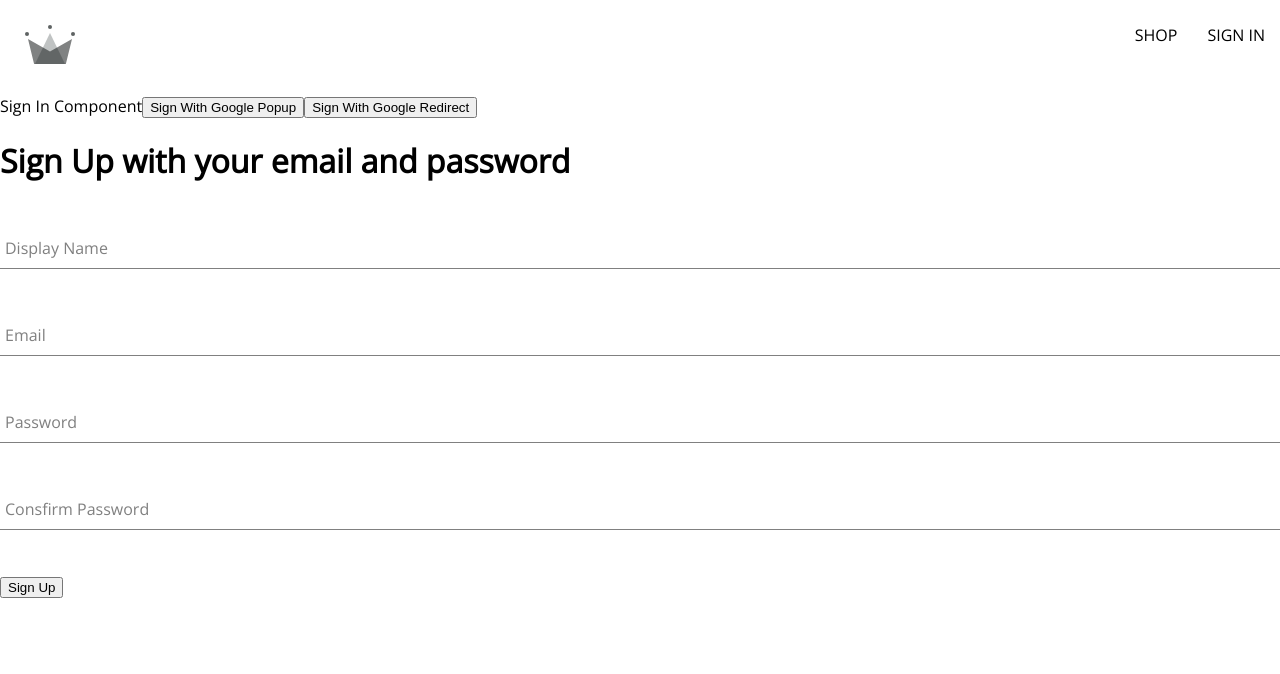
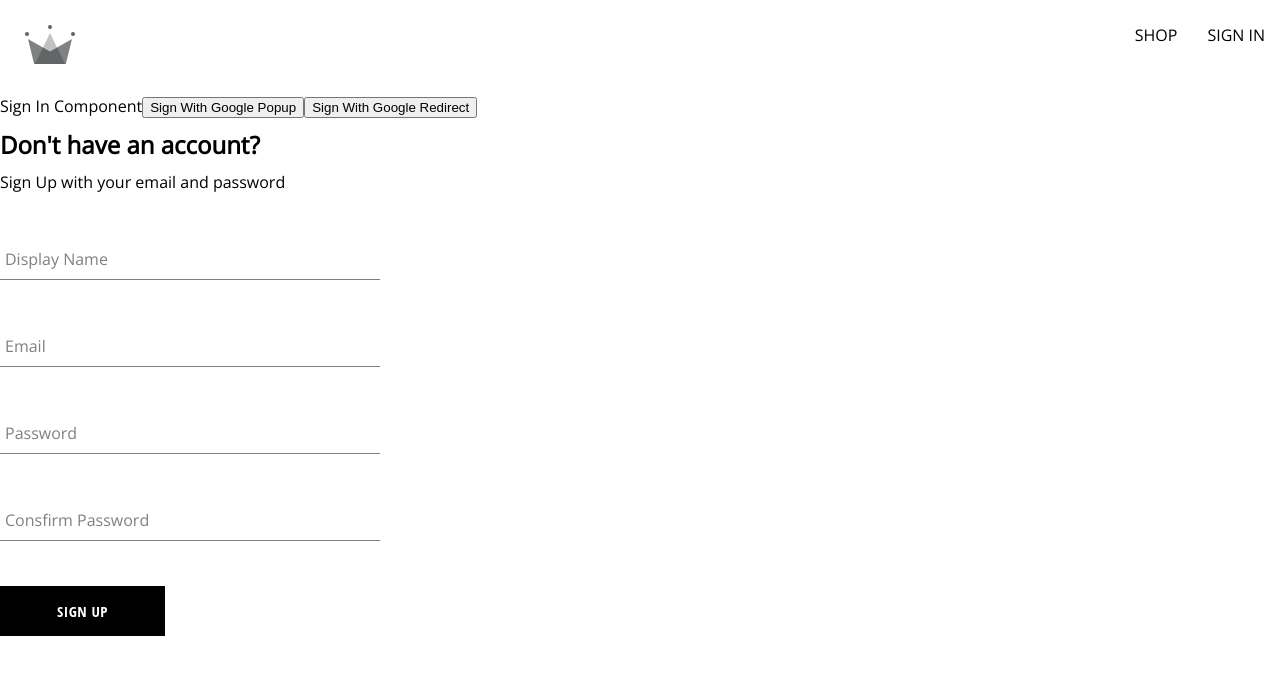
Before and after one commit to AndriiZhokh/crwn-clothing, a React (Create React App) app: page /sign-in in a window 1280 px wide. Shown: the top 674 px of the page. Built offline with nearby package versions, Linux system fonts and the light colour scheme.

Commit message:
button component

```diff
--- /dev/null
+++ b/src/components/button/button.component.jsx
@@ -0,0 +1,19 @@
+import './button.styles.scss';
+
+const BUTTON_TYPE_CLASSES = {
+  google: 'google-sign-in',
+  inverted: 'inverted',
+};
+
+const Button = ({ children, buttonType, ...otherProps }) => {
+  return (
+    <button
+      className={ `button-container ${ BUTTON_TYPE_CLASSES[ buttonType ] }` }
+      { ...otherProps }
+    >
+      { children }
+    </button>
+  );
+};
+
+export default Button;
--- /dev/null
+++ b/src/components/button/button.styles.scss
@@ -0,0 +1,46 @@
+.button-container {
+  min-width: 165px;
+  width: auto;
+  height: 50px;
+  letter-spacing: 0.5px;
+  line-height: 50px;
+  padding: 0 35px 0 35px;
+  font-size: 15px;
+  background-color: black;
+  color: white;
+  text-transform: uppercase;
+  font-family: 'Open Sans Condensed';
+  font-weight: bolder;
+  border: none;
+  cursor: pointer;
+  display: flex;
+  justify-content: center;
+
+  &:hover {
+    background-color: white;
+    color: black;
+    border: 1px solid black;
+  }
+
+  &.google-sign-in {
+    background-color: #4285f4;
+    color: white;
+
+    &:hover {
+      background-color: #357ae8;
+      border: none;
+    }
+  }
+
+  &.inverted {
+    background-color: white;
+    color: black;
+    border: 1px solid black;
+
+    &:hover {
+      background-color: black;
+      color: white;
+      border: none;
+    }
+  }
+}
--- a/src/components/sign-up-form/sign-up-form.component.jsx
+++ b/src/components/sign-up-form/sign-up-form.component.jsx
@@ -1,6 +1,8 @@
+import './sign-up-form.styles.scss';
 import { useState } from 'react';
 import { createAuthUserWithEmailAndPassword, createUserDocumentFromAuth } from '../../utils/firebase/firebase.utils';
 import FormInput from '../form-input/form-input.component';
+import Button from '../button/button.component';
 
 const defaultFormFields = {
   displayName: '',
@@ -46,8 +48,9 @@ const SignUpForm = () => {
   };
 
   return (
-    <div>
-      <h1>Sign Up with your email and password</h1>
+    <div className="sign-up-container">
+      <h2>Don't have an account?</h2>
+      <span>Sign Up with your email and password</span>
       <form onSubmit={ handleSubmit }>
         <FormInput
           label="Display Name"
@@ -85,7 +88,7 @@ const SignUpForm = () => {
           value={ confirmPassword }
         />
 
-        <button type="submit">Sign Up</button>
+        <Button type="submit">Sign Up</Button>
       </form>
     </div>
   );
--- /dev/null
+++ b/src/components/sign-up-form/sign-up-form.styles.scss
@@ -0,0 +1,9 @@
+.sign-up-container {
+  display: flex;
+  flex-direction: column;
+  width: 380px;
+
+  h2 {
+    margin: 10px 0;
+  }
+}
```
